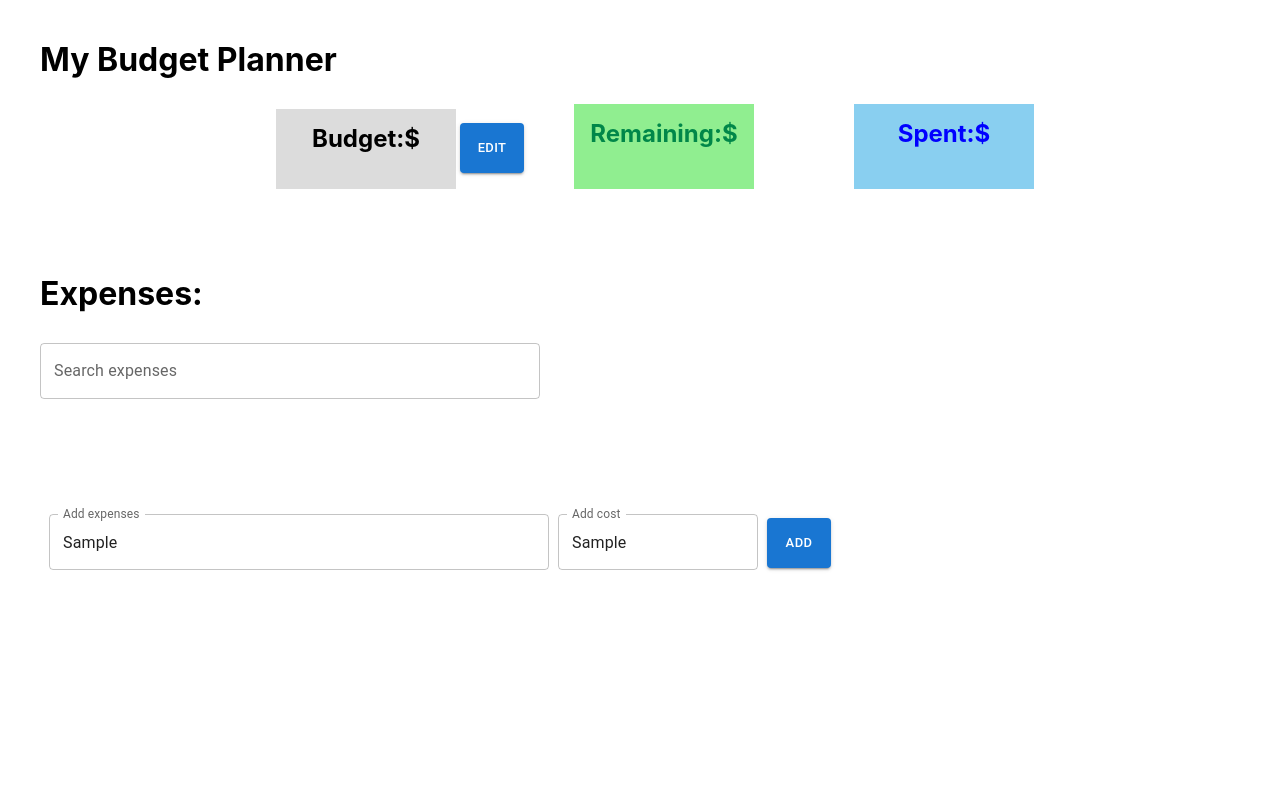
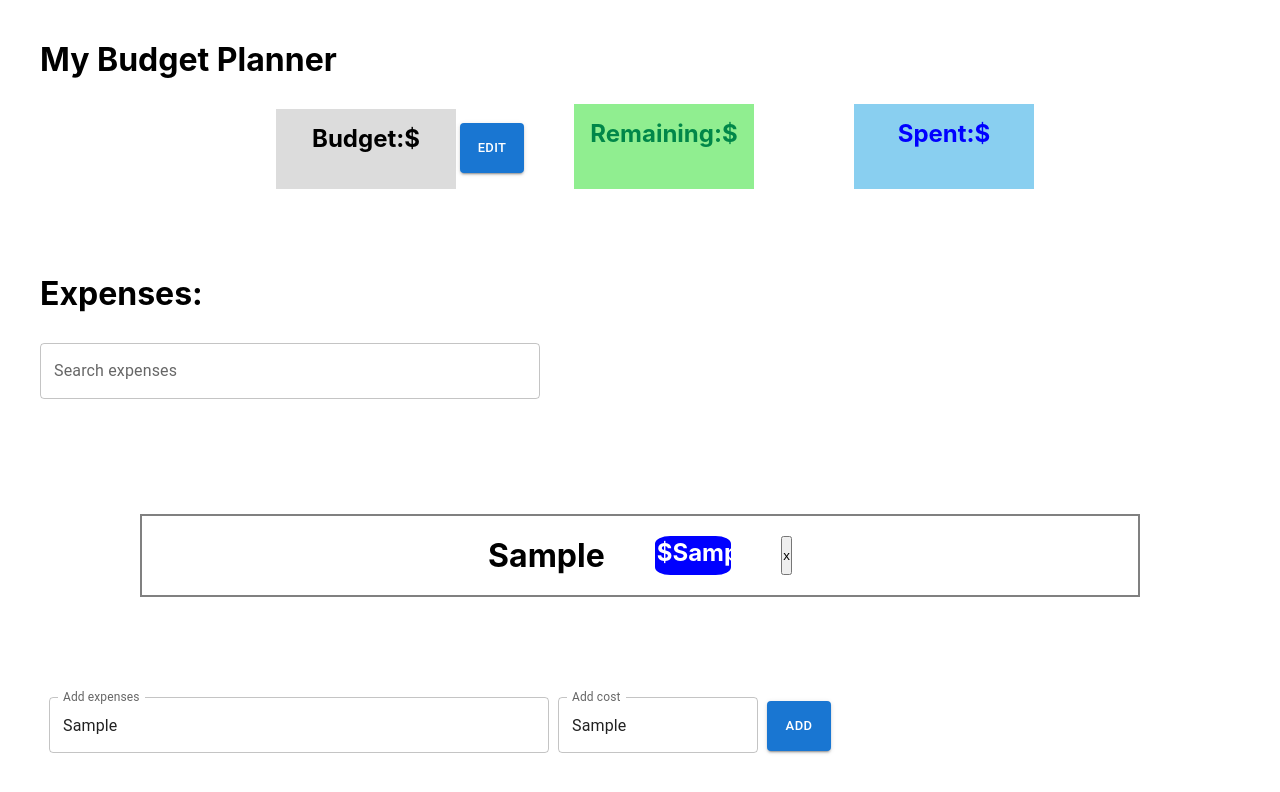
Before and after one commit to dselmer/expenses-tracker, a React (Create React App) app: page / in a window 1280 px wide. Both pictures are taken after typing "Sample", "Sample" into the empty fields and a click on the button "ADD". Shown: the top 792 px of the page. Built offline with nearby package versions, Linux system fonts and the light colour scheme.

Commit message:
fixed adding object to bills array

```diff
--- a/src/App.css
+++ b/src/App.css
@@ -67,9 +67,9 @@ height: 80px;
 
 }
 
-.list .item-text{
+.list {
   display: flex;
-  justify-content: space-between;
+  justify-content: center;
   border:2px solid gray;
   width: 1000px ;
   margin:0px auto;
@@ -94,3 +94,7 @@ height: 80px;
   display: flex;
   justify-content: space-evenly;
 }
+
+.m-right{
+margin-right: 50px;
+}
--- a/src/app/components/ListExpenes.js
+++ b/src/app/components/ListExpenes.js
@@ -1,35 +1,37 @@
 import { useSelector, useDispatch } from "react-redux";
-import { deleteItem, selectBills } from "../features/expenses/expensesSlice.js";
+import { deleteItem, selectBills,selectSetItem } from "../features/expenses/expensesSlice.js";
 import {useState} from 'react';
 
 const ListExpenes = () => {
-    const [isNewItem,setNewItem]=useState(false)
+   const [isName,setName] = useState(null)
   // eslint-disable-next-line
   const dispatchEvents = useDispatch();
 
+ const  isNewItem = useSelector(selectSetItem)
+
   const bills = useSelector(selectBills);
+
   console.log('BILLS: ', bills)
 
   const handleClick = () =>{
-    setNewItem(true)
+
     dispatchEvents(deleteItem)
   }
 
   // you wont see the bills displayed here because isNewItem is false.
   return (
-    <>{isNewItem?
-    <div className="list">
-      { bills.map((item) =>{
-        return  [
-        <h1 className="name-title">{item.name}</h1>,
-        <h2 className="cost-title">${item.cost}</h2>,
-        <input value="x" type="button" onClick={handleClick} />]
-      }
-      )}
-    </div>
-: null}
-    </>
-  );
-};
+<>
+    { bills.map((item)=>{
+
+    return  isNewItem && item.name != null  ?  <div className="list">
+      <h1 className="name-title  m-right">{item.name}</h1>
+      <h2 className="cost-title m-right " >${item.cost}</h2>
+      <input value="x" type="button" onClick={handleClick} />
+      </div>: null
+    })
+  }
+  </>
+  )
+}
 
 export default ListExpenes;
--- a/src/app/components/ViewExpenses.js
+++ b/src/app/components/ViewExpenses.js
@@ -6,8 +6,8 @@ import {
   editBudget,
   remaining,
   selectBudget,
-  selectRemaining ,
-  selectSpentSoFar
+  selectRemaining,
+  selectSpentSoFar,
 } from "../features/expenses/expensesSlice.js";
 import { useSelect } from "@mui/base";
 const ViewExpenses = () => {
@@ -58,8 +58,8 @@ const ViewExpenses = () => {
           sx={{
             width: 50,
             height: 50,
-            marginLeft:.5,
-         marginTop:5.5,
+            marginLeft: 0.5,
+            marginTop: 5.5,
           }}
         >
           {isEditing ? "Accept" : "Edit"}
--- a/src/app/features/expenses/expensesSlice.js
+++ b/src/app/features/expenses/expensesSlice.js
@@ -4,13 +4,14 @@ import { createSlice, current } from "@reduxjs/toolkit";
 export const expensesSlice = createSlice({
   name: "expenses",
   initialState: {
+    setNewItem: false,
     budget: '',
     remaining: '',
     spentSoFar: '',
     bills: [
       {
-        name: "",
-        cost: '',
+        name: null,
+        cost: null,
       }
     ]
   },
@@ -19,7 +20,8 @@ export const expensesSlice = createSlice({
       console.log('CURRENT STATE: ', current(state))
       console.log('PAYLOAD: ', action.payload)
       return {
-        ...state,
+
+        ...state,setNewItem:true,
         bills: [ ...state.bills, action.payload]
       }
     },
@@ -40,6 +42,7 @@ export const selectBills = (state) => {
   console.log('SELECT BILLS STATE: ', state)
   return state.expenses.bills
 }
+export const selectSetItem = (state)=>state.expenses.setNewItem
 
 
 
```
